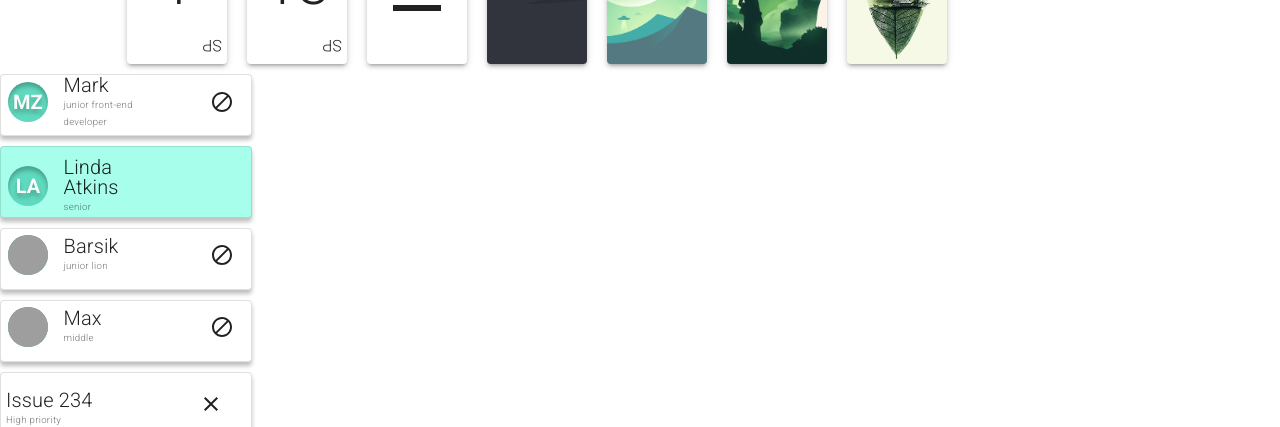
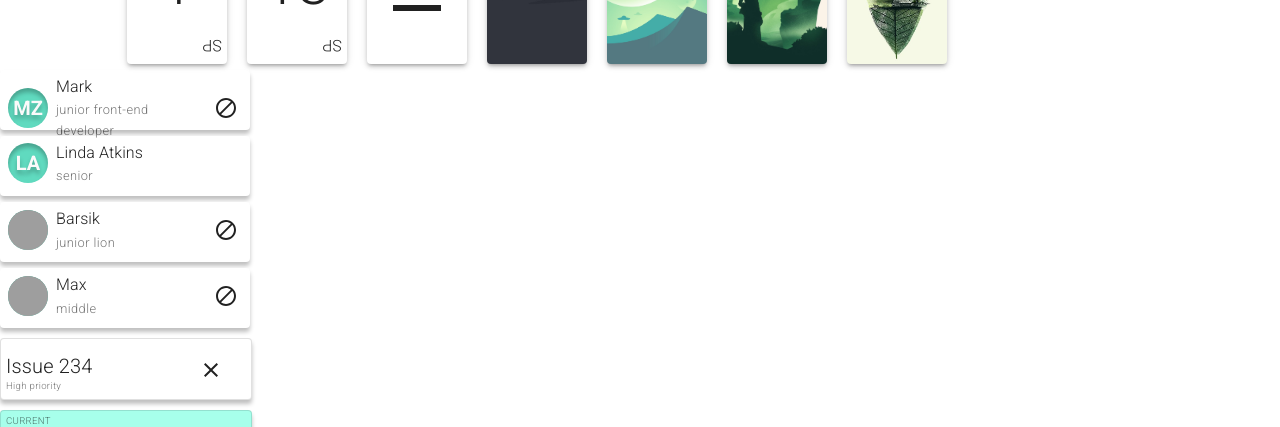
Before and after one commit to lexomut/Pointing-Poker, a React (Create React App) app: page / in a window 1280 px wide. Shown: the part 251-678 px from the top of the page. Built offline with nearby package versions, Linux system fonts and the light colour scheme; no server answers; grey boxes are pictures that could not be loaded.

Commit message:
feat: change user cards (2 sizes)

```diff
--- a/src/components/UserCard/UserCard.tsx
+++ b/src/components/UserCard/UserCard.tsx
@@ -1,20 +1,17 @@
+import { Avatar } from '@material-ui/core';
+import Button from '@material-ui/core/Button';
+import BlockIcon from '@material-ui/icons/Block';
+import clsx from 'clsx';
 import React from 'react';
 import { makeStyles } from '@material-ui/core/styles';
-import { createStyles, Theme, Avatar, Grid } from '@material-ui/core';
-import Card from '@material-ui/core/Card';
-import CardActions from '@material-ui/core/CardActions';
-import CardContent from '@material-ui/core/CardContent';
-import Button from '@material-ui/core/Button';
+import Grid from '@material-ui/core/Grid';
+import Paper from '@material-ui/core/Paper';
 import Typography from '@material-ui/core/Typography';
-import clsx from 'clsx';
-import BlockIcon from '@material-ui/icons/Block';
 
-const useStyles = makeStyles((theme: Theme) =>
-    createStyles({
-        root: (props: Props) => {
+const useStyles = makeStyles((theme) => ({
+    paper: (props: Props) => {
         if (props.size === 'large') {
             return {
-                    // minWidth: 250,
                 width: 250,
                 height: 60,
                 boxShadow: '0px 4px 4px rgba(0, 0, 0, 0.25)',
@@ -22,50 +19,66 @@ const useStyles = makeStyles((theme: Theme) =>
             };
         }
         return {
-                // minWidth: 200,
-                width: 120,
-                height: 50,
+            width: 180,
+            height: 40,
             boxShadow: '0px 4px 4px rgba(0, 0, 0, 0.25)',
             marginBottom: 0,
         };
     },
-        cardContainer: {
-            width: '100%',
-            padding: 0,
+    small: {
+        width: theme.spacing(4),
+        height: theme.spacing(4),
     },
-        title: (props: Props) => {
-            if (props.size === 'large') {
-                return {
-                    lineHeight: 1,
-                };
-            }
-            return {
-                lineHeight: 0.5,
-                fontSize: '14px',
-            };
-        },
-        caption: (props: Props) => {
-            if (props.size === 'large') {
-                return {
-                    fontSize: '0.6rem',
-                };
-            }
-            return {
-                fontSize: '0.3rem',
-            };
+    large: {
+        width: theme.spacing(5),
+        height: theme.spacing(5),
     },
     avatar: {
         background: '#60DABF',
         boxShadow: 'inset 0px 4px 4px rgba(0, 0, 0, 0.25)',
         textShadow: '0px 4px 4px rgba(0, 0, 0, 0.25)',
         fontWeight: 'bold',
+        marginLeft: theme.spacing(1),
     },
-        currentUser: {
-            paddingTop: 10,
-            background: theme.palette.secondary.main,
+    title: (props: Props) => {
+        if (props.size === 'large') {
+            return {
+                fontSize: '1rem',
+            };
+        }
+        return {
+            fontSize: '0.6rem',
+        };
     },
-    }),
-);
+    caption: (props: Props) => {
+        if (props.size === 'large') {
+            return {
+                fontSize: '0.8rem',
+            };
+        }
+        return {
+            fontSize: '0.5rem',
+        };
+    },
+    button: (props: Props) => {
+        if (props.size === 'large') {
+            return {
+                maxWidth: theme.spacing(6),
+                minWidth: theme.spacing(6),
+                maxHeight: theme.spacing(6),
+                minHeight: theme.spacing(6),
+                fontSize: '1.5rem',
+            };
+        }
+        return {
+            maxWidth: theme.spacing(4),
+            minWidth: theme.spacing(4),
+            maxHeight: theme.spacing(4),
+            minHeight: theme.spacing(4),
+            fontSize: '1rem',
+        };
+    },
+}));
 
 type Props = {
     currentUser?: boolean;
@@ -73,65 +86,74 @@ type Props = {
     position: string;
     initials: string;
     imgSrc?: string;
-    kickID: number;
+    userID: number;
     size: 'large' | 'small';
 };
 
-export const UserCard: React.FC<Props> = (props: Props) => {
-    const { name, currentUser, position, initials, imgSrc, kickID, size } = props;
+export function UserCard(props: Props) {
     const classes = useStyles(props);
-    console.log(size);
+    const { name, position, size, imgSrc, initials, currentUser, userID } = props;
     const clickHandler = (id: number) => {
         return alert(`kick off ${id}`);
     };
+
     return (
-        <Card
-            className={clsx(classes.root, { [classes.currentUser]: currentUser })}
-            variant="outlined"
+        <Paper className={classes.paper}>
+            <Grid container spacing={1} alignItems="center" wrap="nowrap">
+                <Grid item>
+                    {imgSrc ? (
+                        <Avatar
+                            className={clsx(classes.avatar, {
+                                [classes.large]: size === 'large',
+                                [classes.small]: size === 'small',
+                            })}
+                            src={imgSrc}
+                            alt={name}
+                        />
+                    ) : (
+                        <Avatar
+                            className={clsx(classes.avatar, {
+                                [classes.large]: size === 'large',
+                                [classes.small]: size === 'small',
+                            })}
                         >
-            <CardContent className={classes.cardContainer}>
-                <Grid
-                    container
-                    alignItems="center"
-                    alignContent="center"
-                    justifyContent="space-around"
-                >
-                    <Grid item xs={2}>
-                        {' '}
-                        {imgSrc ? (
-                            <Avatar className={classes.avatar} src={imgSrc} alt={name} />
-                        ) : (
-                            <Avatar className={classes.avatar}>{initials}</Avatar>
+                            {initials}
+                        </Avatar>
                     )}
                 </Grid>
-                    <Grid item xs={5}>
+                <Grid item xs={12} sm container alignItems="center">
+                    <Grid item xs container direction="column" spacing={1}>
+                        <Grid item xs>
                             <Typography variant="h6" className={classes.title}>
                                 {name}
                             </Typography>
                             <Typography
+                                variant="caption"
                                 color="textSecondary"
-                            variant="caption"
                                 className={classes.caption}
                             >
                                 {position}
                             </Typography>
                         </Grid>
-                    <Grid item container xs={3}>
+                    </Grid>
+                    <Grid item>
                         {!currentUser && (
-                            <CardActions>
-                                <Button onClick={() => clickHandler(kickID)}>
-                                    <BlockIcon />
+                            <Button
+                                className={classes.button}
+                                aria-label="kick"
+                                onClick={() => clickHandler(userID)}
+                            >
+                                <BlockIcon fontSize="inherit" />
                             </Button>
-                            </CardActions>
                         )}
                     </Grid>
                 </Grid>
-            </CardContent>
-        </Card>
+            </Grid>
+        </Paper>
     );
-};
+}
 
 UserCard.defaultProps = {
+    imgSrc: undefined,
     currentUser: false,
-    imgSrc: undefined,
 };
```
Lines whose indentation alone changed are shown as unchanged.
